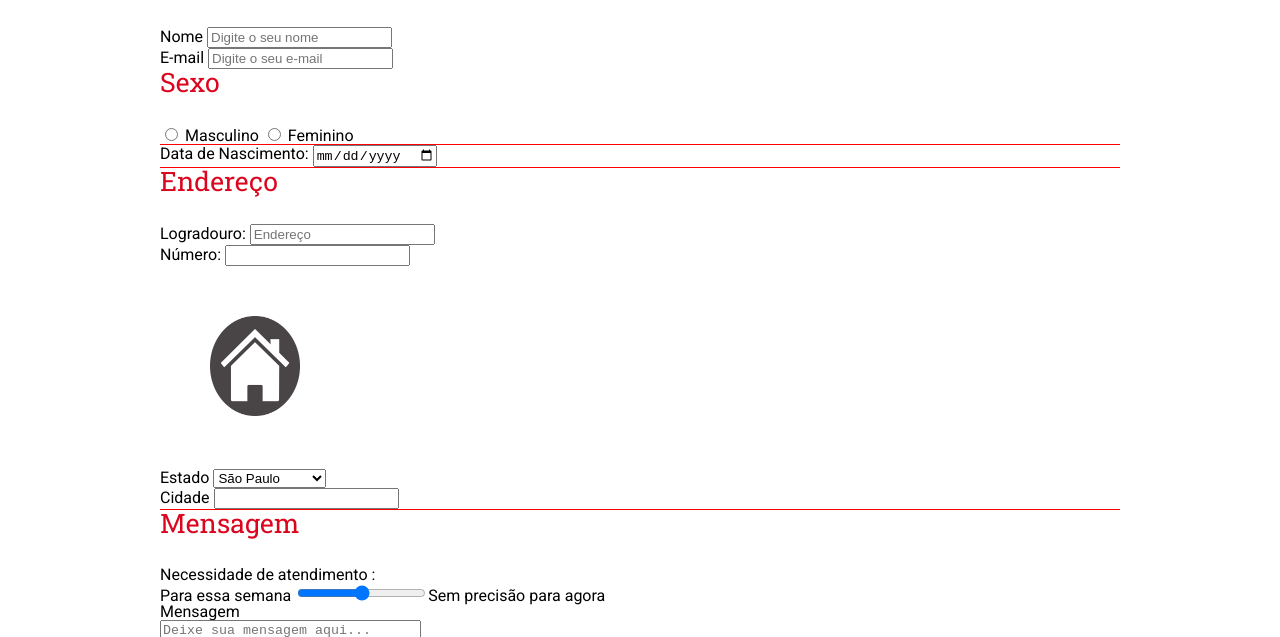
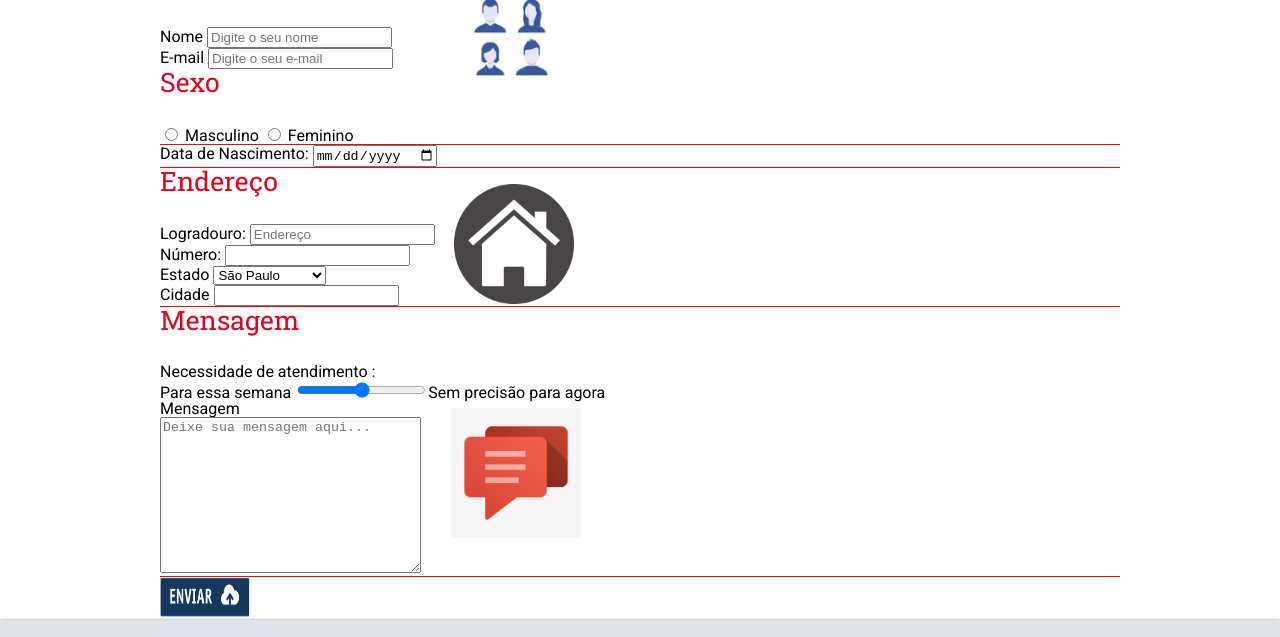
Before and after one commit to andradesaulo/projeto_site, a plain HTML site: page contato.html in a window 1280 px wide. Shown: the part 120-757 px from the top of the page. Drawn offline with Linux system fonts and the light colour scheme.

Commit message:
contato.finalizado

```diff
--- a/_css/contato.css
+++ b/_css/contato.css
@@ -16,15 +16,35 @@ legend{
 }
 fieldset{
 	border-bottom: 1px solid red;
+
+
+
 }
-#casa{
-	margin: 50px;
+fieldset#sexo {
+
+}
+
+fieldset#usuario {
+	background:url("../_imagens/usuario-contato.jpg") no-repeat ;
+	background-size: 100px;
+	background-position: 35% 5%;
+}
+fieldset#endereco {
+	background:url("../_imagens/casa.1.png") no-repeat;
+	background-size: 120px;
+	background-position: 35% 50%;
+}
+fieldset#mensagem {
+	background:url("../_imagens/mensagem2.jpg") no-repeat ;
+	background-position: 35% 70%;
+	background-size: 130px;
+
 }
 #botao{
 	margin-left: 140px;
-	width: 80px;
-	height:40px;
-	margin:0px;
+	width: 90px;
+    height: 40px;
+    margin: 0px;
 }
 p {
 	text-indent: 0px;
--- a/contato.html
+++ b/contato.html
@@ -73,7 +73,6 @@
                                 </label>
                                 <input type="number" id="numero"/>
                             </p>
-                                <input type="image" id="casa" src="_imagens/casa.1.png" width="90px" height="100px" />
                             <p>
                                 <label for="estado">
                                     Estado
```
Also changed, not shown: _css/mmedia.css (+4 -5 lines), mmedia.html (+3 -2 lines), _imagens/mensagem2.jpg (renamed from _imagens/msg.2.jpg), _imagens/televisao.png.
